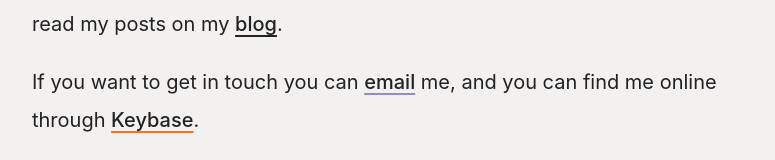
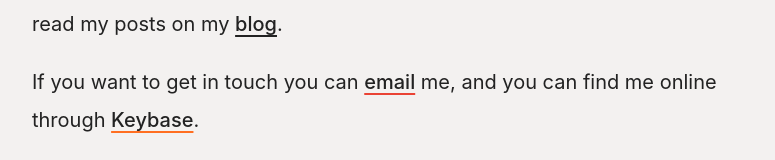
Before and after one commit to jackleslie/dev, a Next.js app: page / in a window 1280 px wide. Shown: the part 286-446 px from the top of the page, without its empty margins (248-1023 px from the left). Built offline with nearby package versions, Linux system fonts and the light colour scheme.

Commit message:
Change email address (#25)
* Update global.css

* Update index.js (#26)

```diff
--- a/src/pages/index.js
+++ b/src/pages/index.js
@@ -21,7 +21,7 @@ export default function Index() {
       </p>
       <p>
         If you want to get in touch you can{' '}
-        <a href="mailto:jackleslie@protonmail.com" className="protonmail">
+        <a href="mailto:jackjdleslie@gmail.com" className="gmail">
           email
         </a>{' '}
         me, and you can find me online through{' '}
--- a/src/styles/global.css
+++ b/src/styles/global.css
@@ -10,7 +10,7 @@
   --background: var(--white);
   --wise: #00b9ff;
   --blog: #999;
-  --protonmail: #8a90c7;
+  --gmail: #EA4335;
   --keybase: #ff6f21;
   --transition:
     color 0.2s ease,
@@ -134,9 +134,9 @@ blockquote {
   text-decoration-color: var(--blog);
 }
 
-.protonmail,
-.protonmail::selection {
-  text-decoration-color: var(--protonmail);
+.gmail,
+.gmail::selection {
+  text-decoration-color: var(--gmail);
 }
 
 .keybase,
```
